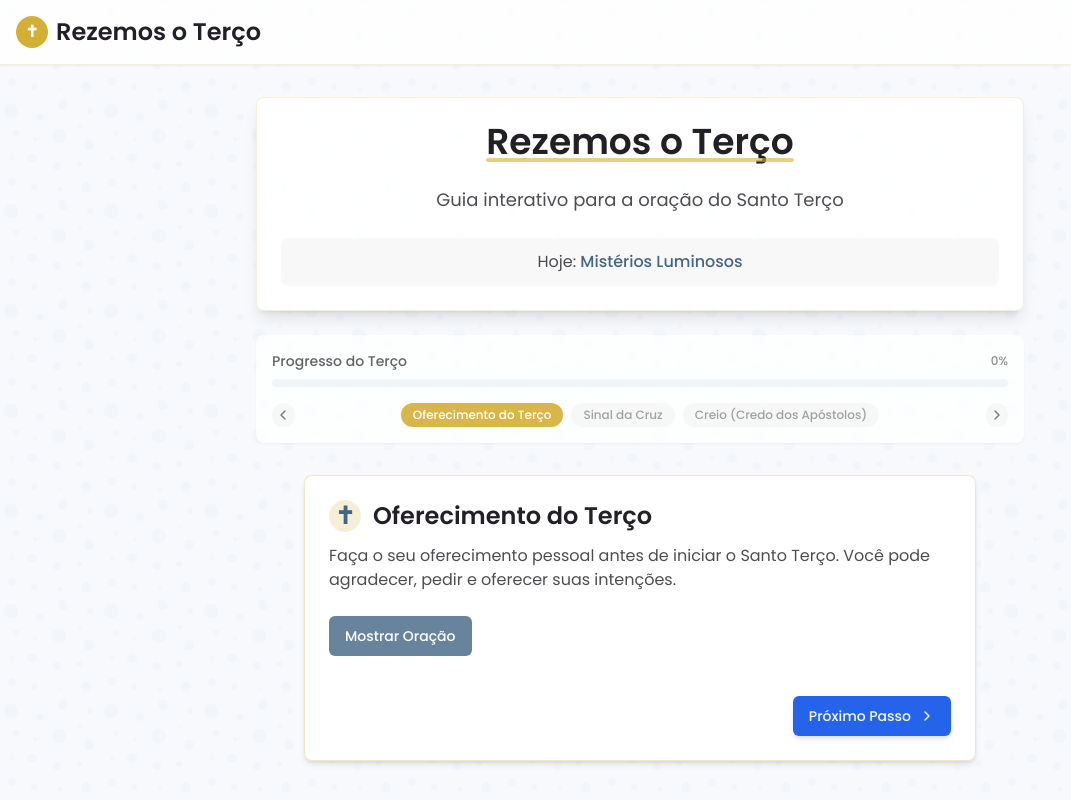
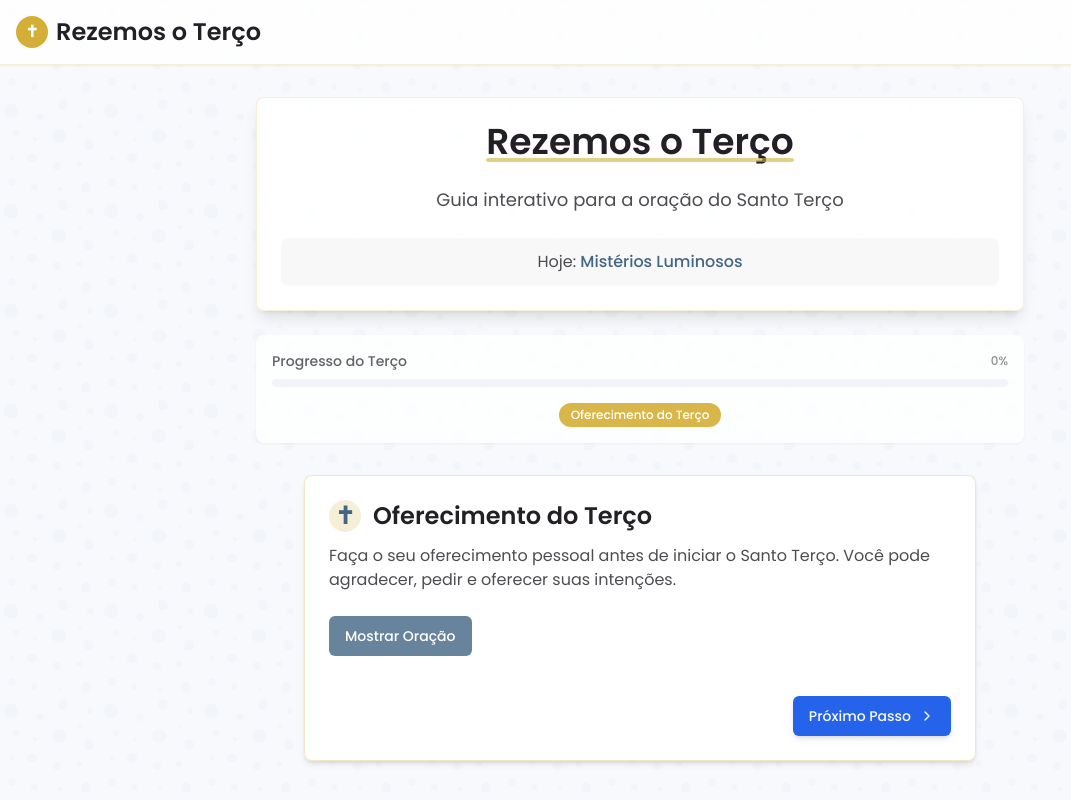
Before and after one commit to jbrunops/quero-ser-catolico, a React (Vite) app: page / in a window 1280 px wide. Shown: the top 800 px of the page, without its empty margins (0-1071 px from the left). Built offline with nearby package versions, Linux system fonts and the light colour scheme.

Commit message:
Simplificação da interface, exibindo apenas etapa atual sem as setas laterais

```diff
--- a/src/components/RosaryTimeline.tsx
+++ b/src/components/RosaryTimeline.tsx
@@ -1,7 +1,5 @@
-
 import React from 'react';
 import { Progress } from '@/components/ui/progress';
-import { ChevronLeft, ChevronRight } from 'lucide-react';
 
 interface TimelineStep {
   id: string;
@@ -19,12 +17,8 @@ interface RosaryTimelineProps {
 const RosaryTimeline = ({ steps, currentStepIndex, totalSteps }: RosaryTimelineProps) => {
   const progressPercentage = Math.round((currentStepIndex / (totalSteps - 1)) * 100);
 
-  // Determine which steps to show (current step and up to 2 steps before and after)
-  const visibleSteps = () => {
-    const startIdx = Math.max(0, currentStepIndex - 2);
-    const endIdx = Math.min(steps.length - 1, currentStepIndex + 2);
-    return steps.slice(startIdx, endIdx + 1);
-  };
+  // Mostra apenas a etapa atual
+  const currentStep = steps[currentStepIndex];
 
   return (
     <div className="mb-8 bg-white/80 rounded-lg p-4 shadow-sm">
@@ -35,37 +29,20 @@ const RosaryTimeline = ({ steps, currentStepIndex, totalSteps }: RosaryTimelineP
 
       <Progress value={progressPercentage} className="h-2 mb-4" />
 
-      <div className="flex items-center justify-between relative">
-        <button
-          className="flex items-center justify-center w-6 h-6 rounded-full bg-vatican-light/60 text-vatican-dark/60 hover:bg-vatican-light"
-          disabled={currentStepIndex <= 0}
-        >
-          <ChevronLeft className="h-4 w-4" />
-        </button>
-
-        <div className="flex items-center justify-center gap-2 px-2 w-full overflow-hidden">
-          {visibleSteps().map((step) => (
+      <div className="flex items-center justify-center relative">
+        <div className="flex items-center justify-center px-2 w-full overflow-hidden">
           <div
-              key={step.id}
-              className={`flex-shrink-0 px-3 py-1 rounded-full text-xs font-medium whitespace-nowrap transition-all ${
-                step.isCurrent
+            className={`px-3 py-1 rounded-full text-xs font-medium whitespace-nowrap transition-all ${
+              currentStep.isCurrent
                 ? 'bg-vatican-gold/90 text-white shadow-sm'
-                  : step.isCompleted
+                : currentStep.isCompleted
                   ? 'bg-vatican-blue/20 text-vatican-dark/70'
                   : 'bg-vatican-light/50 text-vatican-dark/40'
             }`}
           >
-              {step.title}
+            {currentStep.title}
           </div>
-          ))}
         </div>
-
-        <button
-          className="flex items-center justify-center w-6 h-6 rounded-full bg-vatican-light/60 text-vatican-dark/60 hover:bg-vatican-light"
-          disabled={currentStepIndex >= totalSteps - 1}
-        >
-          <ChevronRight className="h-4 w-4" />
-        </button>
       </div>
     </div>
   );
```
Lines whose indentation alone changed are shown as unchanged.
